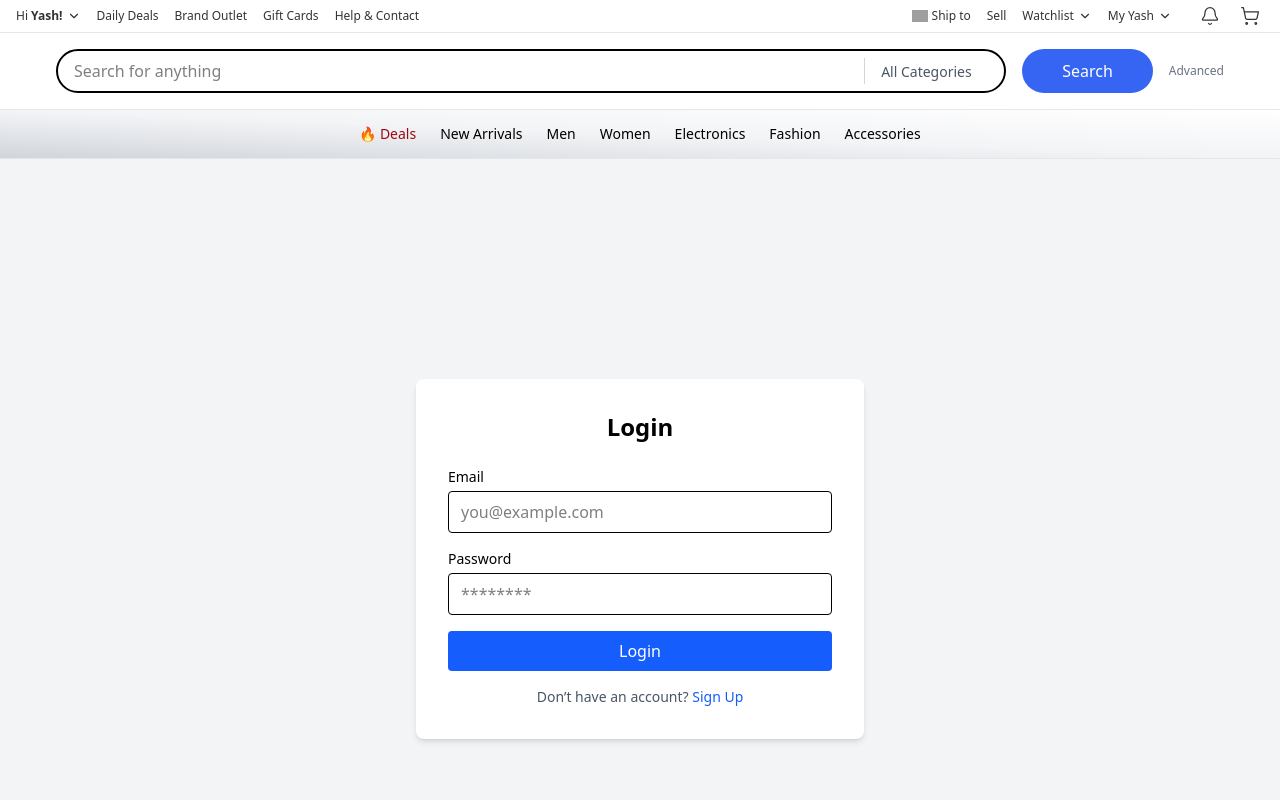
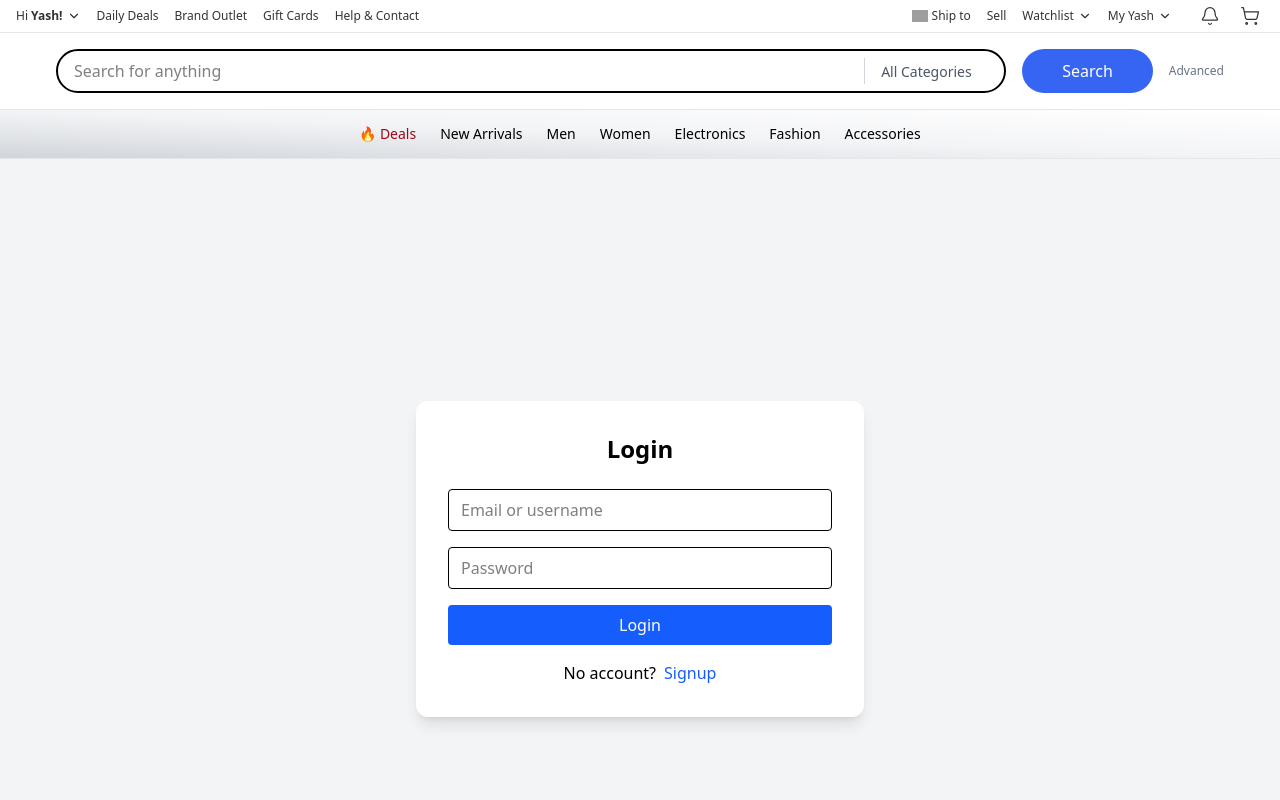
Before and after one commit to yasarahasini/Ecommerce-website, a Next.js app in the folder frontend/: page /login in a window 1280 px wide. Shown: the top 800 px of the page. Built offline with nearby package versions, Linux system fonts and the light colour scheme; grey boxes are pictures that could not be loaded.

Commit message:
update pages

```diff
--- a/frontend/app/(auth)/login/page.tsx
+++ b/frontend/app/(auth)/login/page.tsx
@@ -1,41 +1,68 @@
 "use client";
+
 import { useState } from "react";
-import Link from "next/link";
 import { useRouter } from "next/navigation";
 
-const SignIn = () => {
+const AuthPage = () => {
+  const router = useRouter();
+
+  const [isLogin, setIsLogin] = useState(true);
+  const [fullName, setFullName] = useState("");
   const [email, setEmail] = useState("");
   const [password, setPassword] = useState("");
   const [loading, setLoading] = useState(false);
 
-  const router = useRouter();
+  const toggleForm = () => {
+    setIsLogin(!isLogin);
+    setFullName("");
+    setEmail("");
+    setPassword("");
+  };
 
   const handleSubmit = async (e: React.FormEvent) => {
     e.preventDefault();
     setLoading(true);
 
     try {
-      const res = await fetch("http://localhost:3000/auth/login", {
+      const url = isLogin
+        ? "http://localhost:3001/auth/login"
+        : "http://localhost:3001/auth/signup";
+
+      const body = isLogin
+        ? { email, password }
+        : { fullName, email, password };
+
+      const res = await fetch(url, {
         method: "POST",
         headers: { "Content-Type": "application/json" },
-        body: JSON.stringify({ email, password }),
+        body: JSON.stringify(body),
       });
 
       const data = await res.json();
 
       if (!res.ok) {
-        alert(data.message || "Login failed ❌");
+        alert(data.message || "Error ❌");
         return;
       }
 
+      // ✅ LOGIN SUCCESS
+      if (isLogin) {
+        localStorage.setItem("token", data.access_token);
+        localStorage.setItem("role", data.role);
 
-      localStorage.setItem("token", data.access_token);
+        alert("Login success ✅");
 
-      alert("Login successful ✅");
-
-
+        // ✅ ADMIN redirect
+        if (data.role === "admin") {
+          router.push("/admin/dashboard");
+        } else {
           router.push("/");
-    } catch (error) {
+        }
+      } else {
+        alert("Signup success ✅ Now login");
+        setIsLogin(true);
+      }
+    } catch (err) {
       alert("Server error ❌");
     } finally {
       setLoading(false);
@@ -43,52 +70,62 @@ const SignIn = () => {
   };
 
   return (
-    <div className="min-h-screen flex items-center justify-center bg-gray-100">
-      <div className="bg-white p-8 rounded-lg shadow-md w-full max-w-md">
-        <h1 className="text-2xl font-bold mb-6 text-center">Login</h1>
+    <div className="min-h-screen flex text-black items-center justify-center bg-gray-100">
+      <div className="bg-white p-8 rounded-xl shadow-lg w-full max-w-md">
+        <h2 className="text-2xl font-bold mb-6 text-center">
+          {isLogin ? "Login" : "Sign Up"}
+        </h2>
 
         <form onSubmit={handleSubmit} className="space-y-4">
-          <div>
-            <label className="block text-sm font-medium mb-1">Email</label>
+          {!isLogin && (
             <input
-              type="email"
-              placeholder="you@example.com"
+              type="text"
+              placeholder="Full Name"
+              value={fullName}
+              onChange={(e) => setFullName(e.target.value)}
+              className="w-full border px-3 py-2 rounded"
+              required
+            />
+          )}
+
+          <input
+            type="text"
+            placeholder="Email or username"
             value={email}
             onChange={(e) => setEmail(e.target.value)}
-              className="w-full border px-3 py-2 rounded focus:outline-none focus:ring-2 focus:ring-blue-500"
+            className="w-full border px-3 py-2 rounded"
             required
           />
-          </div>
 
-          <div>
-            <label className="block text-sm font-medium mb-1">Password</label>
           <input
             type="password"
-              placeholder="********"
+            placeholder="Password"
             value={password}
             onChange={(e) => setPassword(e.target.value)}
-              className="w-full border px-3 py-2 rounded focus:outline-none focus:ring-2 focus:ring-blue-500"
+            className="w-full border px-3 py-2 rounded"
             required
           />
-          </div>
 
           <button
             disabled={loading}
-            className="w-full bg-blue-600 text-white py-2 rounded hover:bg-blue-700 transition"
+            className="w-full bg-blue-600 text-white py-2 rounded"
           >
-            {loading ? "Login..." : "Login"}
+            {loading ? "Please wait..." : isLogin ? "Login" : "Sign Up"}
           </button>
         </form>
 
-        <p className="mt-4 text-center text-sm text-gray-600">
-          Don’t have an account?{" "}
-          <Link href="/signin" className="text-blue-600 hover:underline">
-            Sign Up
-          </Link>
+        <p className="text-center mt-4">
+          {isLogin ? "No account?" : "Already have account?"}
+          <button
+            onClick={toggleForm}
+            className="text-blue-600 ml-2"
+          >
+            {isLogin ? "Signup" : "Login"}
+          </button>
         </p>
       </div>
     </div>
   );
 };
 
-export default SignIn;
+export default AuthPage;
```
Lines whose indentation alone changed are shown as unchanged.
